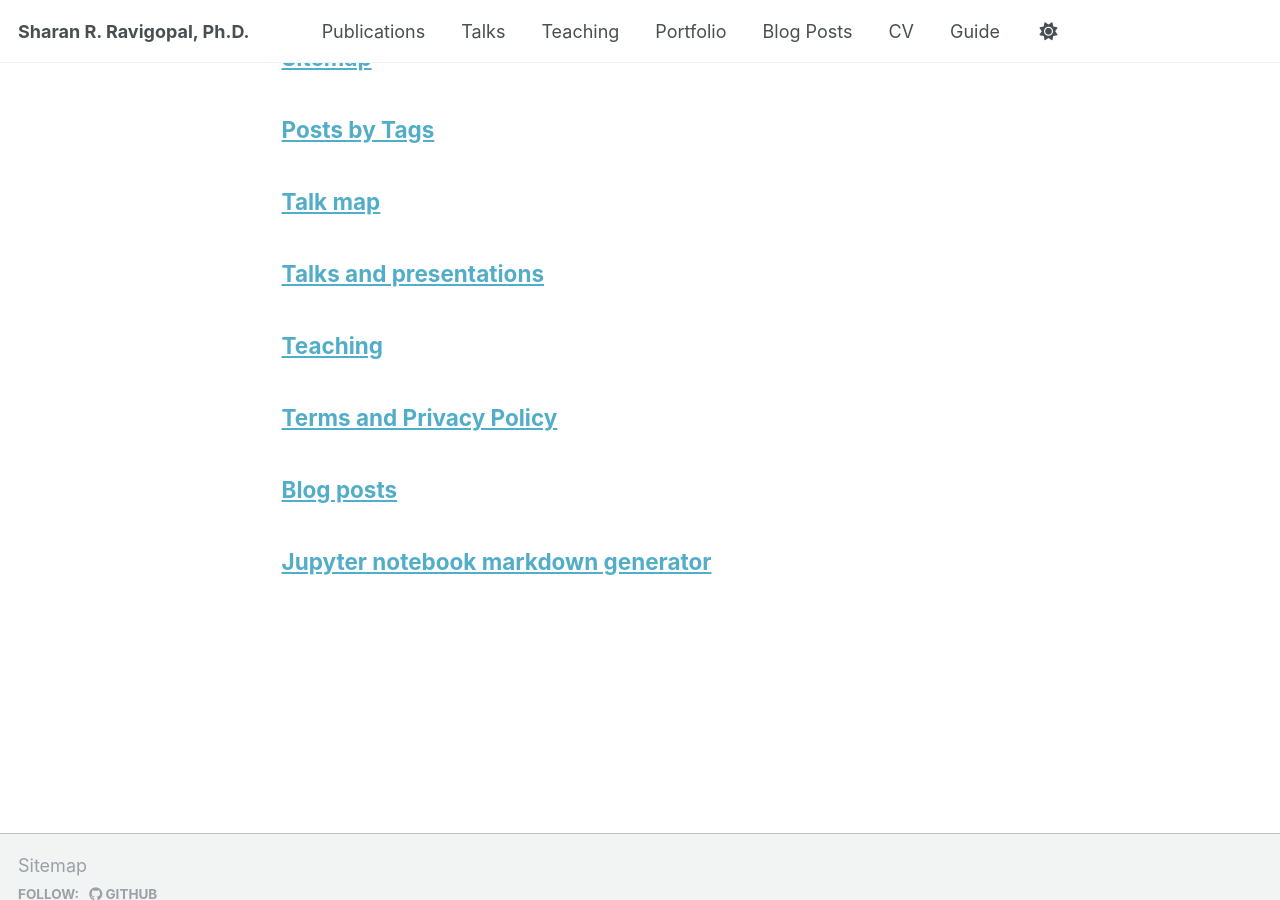
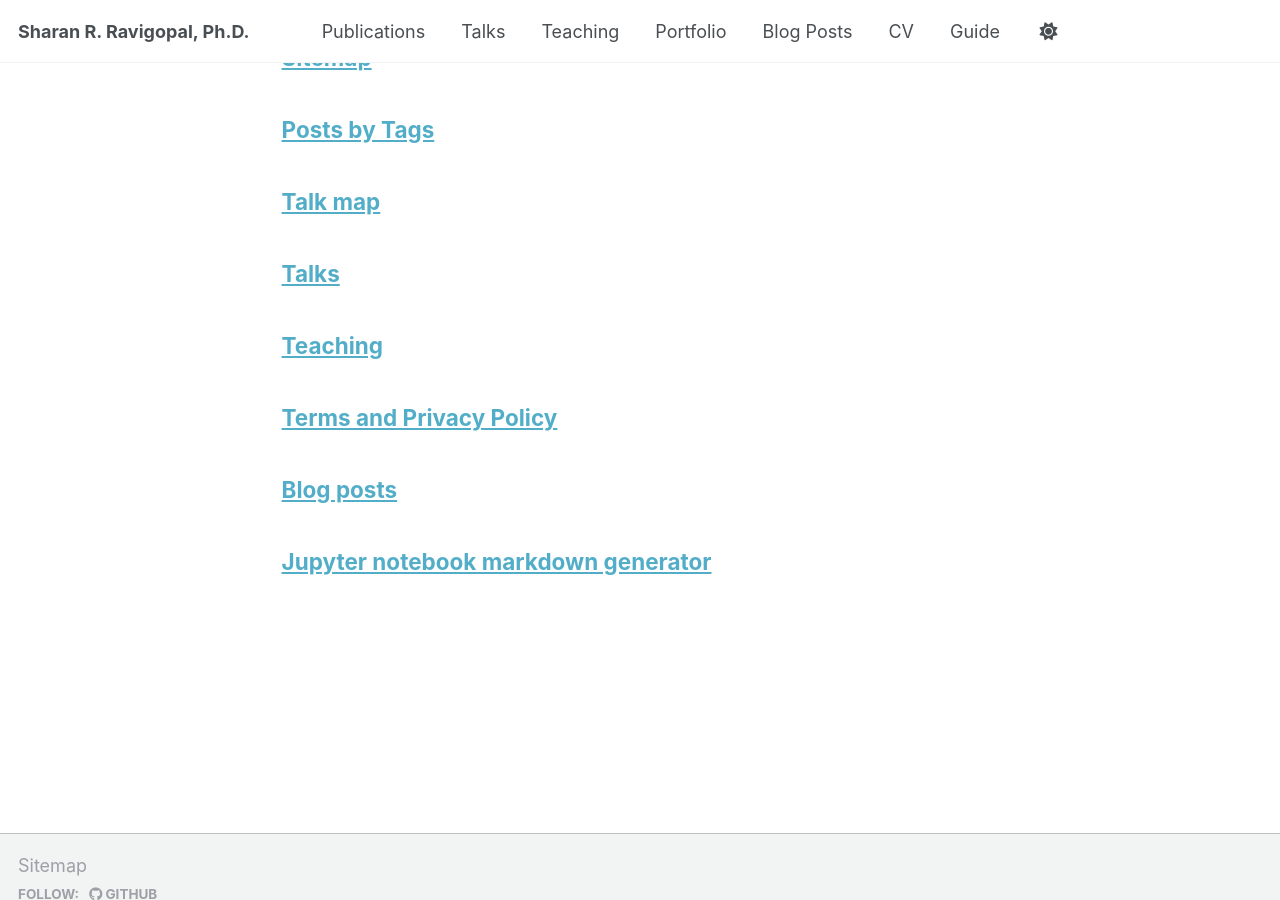
Before and after one commit to SharanRav/sharanrav.github.io, a Jekyll site: the page built from _pages/page-archive.html, in a window 1280 px wide and 900 px high, scrolled down 1039 px. Built offline with Jekyll 4.4.1, drawn with Linux system fonts in a browser that asks for light colours.

Commit message:
Update talks.html

```diff
--- a/_pages/talks.html
+++ b/_pages/talks.html
@@ -1,6 +1,6 @@
 ---
 layout: archive
-title: "Talks and presentations"
+title: "Talks"
 permalink: /talks/
 author_profile: true
 ---
@@ -12,5 +12,5 @@ author_profile: true
 {% endif %}
 
 {% for post in site.talks reversed %}
-  {% include archive-single-talk.html %}
+  {% include archive-single.html %}
 {% endfor %}
```
